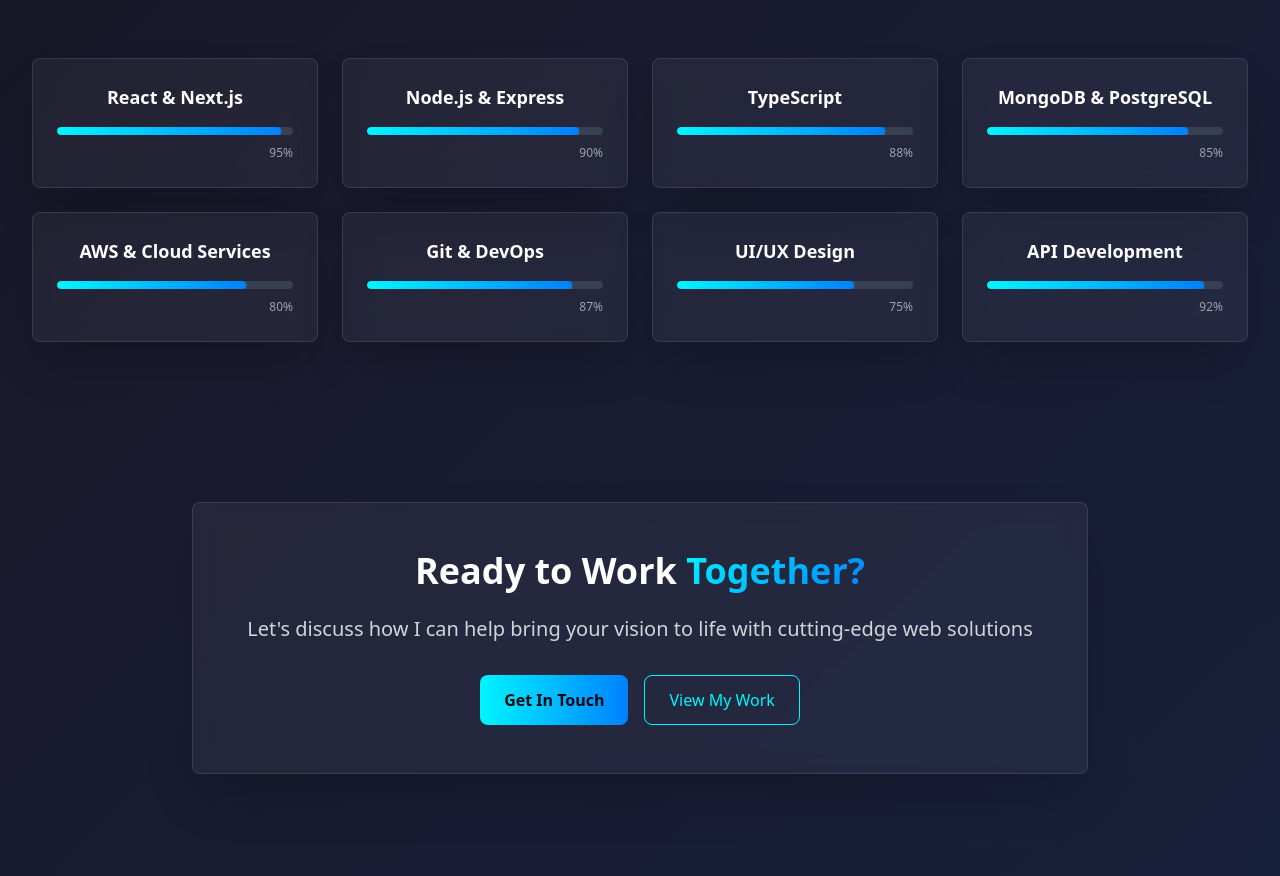
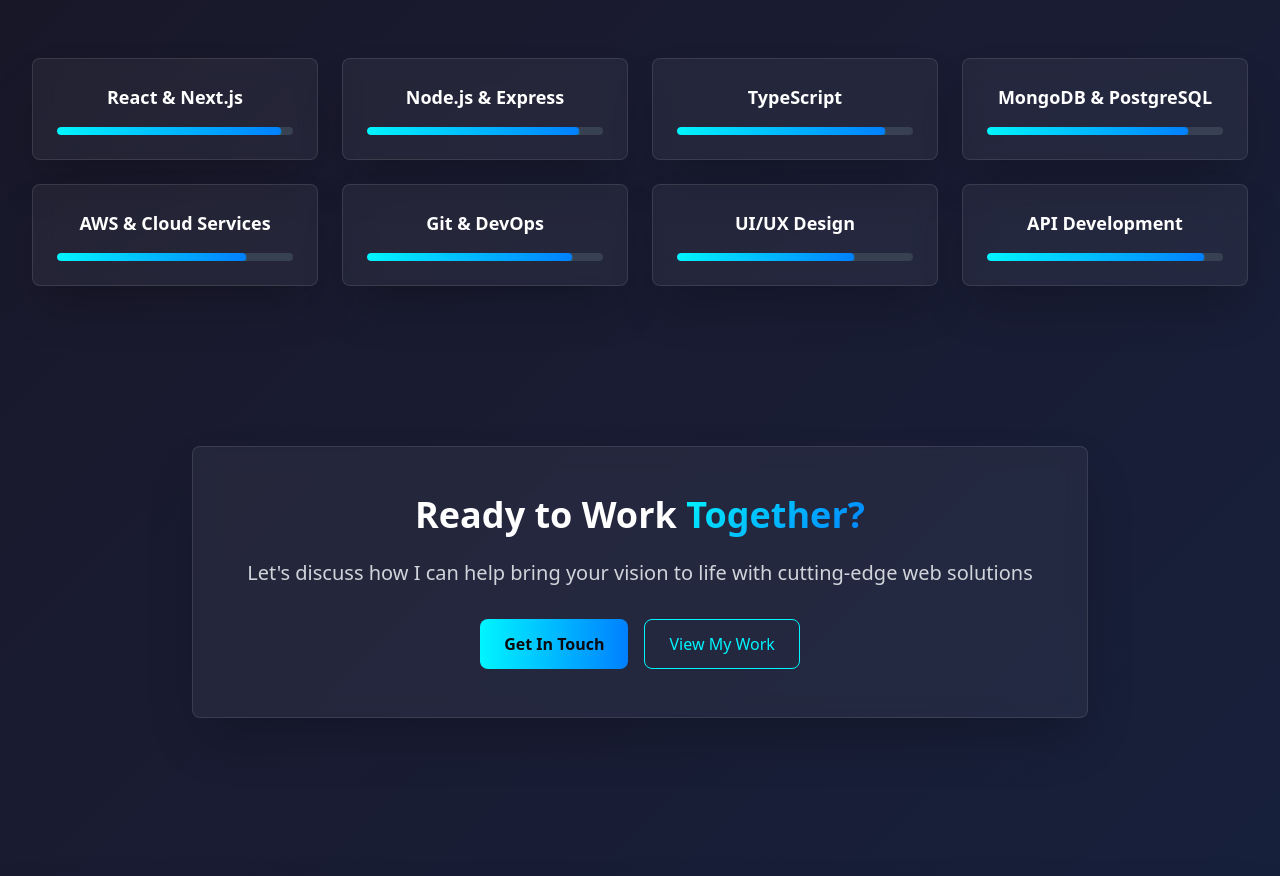
Before and after one commit to Sattva-Doshi/shadow-code-bloom, a React (Vite) app: page /about in a window 1280 px wide. Shown: the part 1640-2516 px from the top of the page. Built offline with nearby package versions, Linux system fonts and the light colour scheme.

Commit message:
Refactor About page animations
Improve the animation of the technical skills section on the About page, making the progress bars horizontal, removing percentages, and animating all bars simultaneously.

```diff
--- a/src/components/ProgressBar.tsx
+++ b/src/components/ProgressBar.tsx
@@ -65,15 +65,12 @@ const ProgressBar: React.FC<ProgressBarProps> = ({
     <div ref={elementRef} className={`w-full ${className}`}>
       <div className="w-full bg-gray-700 rounded-full h-2 overflow-hidden">
         <div
-          className="bg-gradient-to-r from-neon-cyan to-neon-blue h-2 rounded-full transition-all duration-300 shadow-sm shadow-neon-cyan/50"
+          className="bg-gradient-to-r from-neon-cyan to-neon-blue h-2 rounded-full shadow-sm shadow-neon-cyan/50"
           style={{
             width: `${currentPercentage}%`,
-            transition: 'width 0.1s ease-out'
+            transition: 'width 0.05s ease-out'
           }}
         />
-      </div>
-      <div className="text-right mt-1">
-        <span className="text-xs text-gray-400">{currentPercentage}%</span>
       </div>
     </div>
   );
--- a/src/pages/About.tsx
+++ b/src/pages/About.tsx
@@ -150,8 +150,8 @@ const About = () => {
                 <h3 className="text-lg font-semibold text-white mb-4">{skill.name}</h3>
                 <ProgressBar
                   targetPercentage={skill.level}
-                  duration={2000}
-                  delay={index * 200}
+                  duration={2500}
+                  delay={0}
                   className="mt-2"
                 />
               </div>
```
